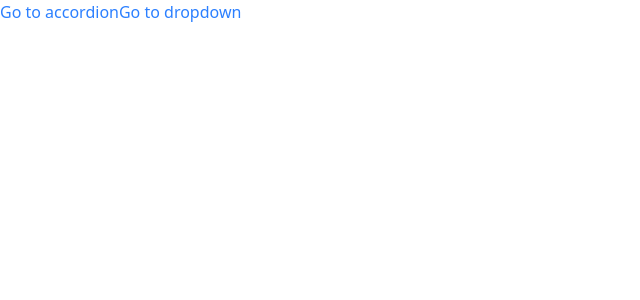
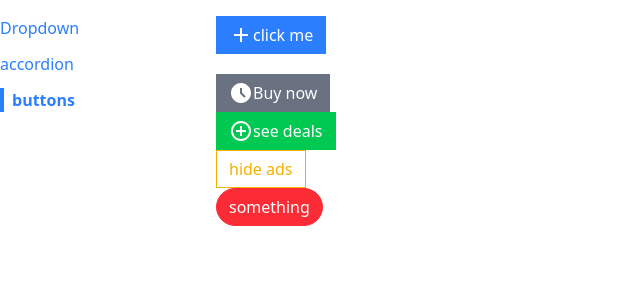
Before and after one commit to AfazPaul1/comps, a React (Vite) app: page /buttons in a window 1280 px wide. Shown: the top 300 px of the page, without its empty margins (0-640 px from the left). Built offline with nearby package versions, Linux system fonts and the light colour scheme.

Commit message:
added a sidebar component which returns the different links. added conditional classnames in link.

```diff
--- a/src/App.jsx
+++ b/src/App.jsx
@@ -2,17 +2,23 @@
 import Route from "./components/Route";
 import AccordionPage from "./pages/AccordionPage";
 import DropdownPage from "./pages/DropdownPage";
+import ButtonPage from './pages/ButtonPage'
+import Sidebar from './components/Sidebar'
 function App() {
 
-    return <div>
-        <Link to='/accordion'>Go to accordion</Link>
-        <Link to='/dropdown'>Go to dropdown</Link>
-        <Route path="/accordion">
-            <AccordionPage></AccordionPage>
-        </Route>
-        <Route path="/dropdown">
-            <DropdownPage  />
-        </Route>
+    return <div className="container mx-auto grid grid-cols-6 gap-4 mt-4">
+        <Sidebar  />
+        <div className="col-span-5">
+            <Route path="/accordion">
+                <AccordionPage></AccordionPage>
+            </Route>
+            <Route path="/">
+                <DropdownPage  />
+            </Route>
+            <Route path='/buttons'>
+                <ButtonPage></ButtonPage>
+            </Route>
+        </div>
     </div>
 }
 
--- a/src/components/Button.jsx
+++ b/src/components/Button.jsx
@@ -35,7 +35,7 @@
 
     return(
         <div>
-            <p className='px-6 bg-black italic shadow-2xs border-red-950 rounded-xs'>hello</p>
+            {/* <p className='px-6 bg-black italic shadow-2xs border-red-950 rounded-xs'>hello</p> */}
             <button {...rest} className={classes}>{children}</button>
         </div>
     )
--- /dev/null
+++ b/src/components/Sidebar.jsx
@@ -0,0 +1,29 @@
+import Link from "./Link";
+
+function Sidebar() {
+
+    const links = [
+        {label: 'Dropdown', path:'/'},
+        {label: 'accordion', path:'/accordion'},
+        {label: 'buttons', path:'/buttons'},
+    ]
+
+    const renderedLinks = links.map((link) => {
+        return <Link
+        key={link.label}
+        to={link.path}
+        className='mb-3'
+        activeClassName='font-bold border-l-4 border-blue-500 pl-2'
+        >
+            {link.label}</Link>
+    })
+
+    return (
+        <div className="sticky top-0 overflow-y-scroll flex flex-col items-start">
+            {renderedLinks}
+        </div>
+    )
+
+}
+
+export default Sidebar;
--- a/src/components/link.jsx
+++ b/src/components/link.jsx
@@ -1,9 +1,9 @@
 import useNavigation from "../hooks/use-navigation";
 import classNames from "classnames";
 
-   function Link({to, children }) {
+   function Link({to, children, className, activeClassName}) {
 
-    const {navigate} = useNavigation()
+    const {navigate, currentPath} = useNavigation()
     const handleClick = (event) => {
         console.log(event);
         if (event.ctrlKey || event.metaKey) {
@@ -13,7 +13,10 @@
             navigate(to)
     }
 
-    const classes = classNames('text-blue-500')
+    const classes = classNames('text-blue-500',
+        className,
+        currentPath === to && activeClassName
+    )
 
     return <a className={classes} href={to} onClick={handleClick}>{children}</a>
 }
--- a/src/pages/ButtonPage.jsx
+++ b/src/pages/ButtonPage.jsx
@@ -6,7 +6,7 @@
 function ButtonPage() {
 
     const handleClick = () => {
-        console.log('clicked');
+
     }
 
     return (
```
